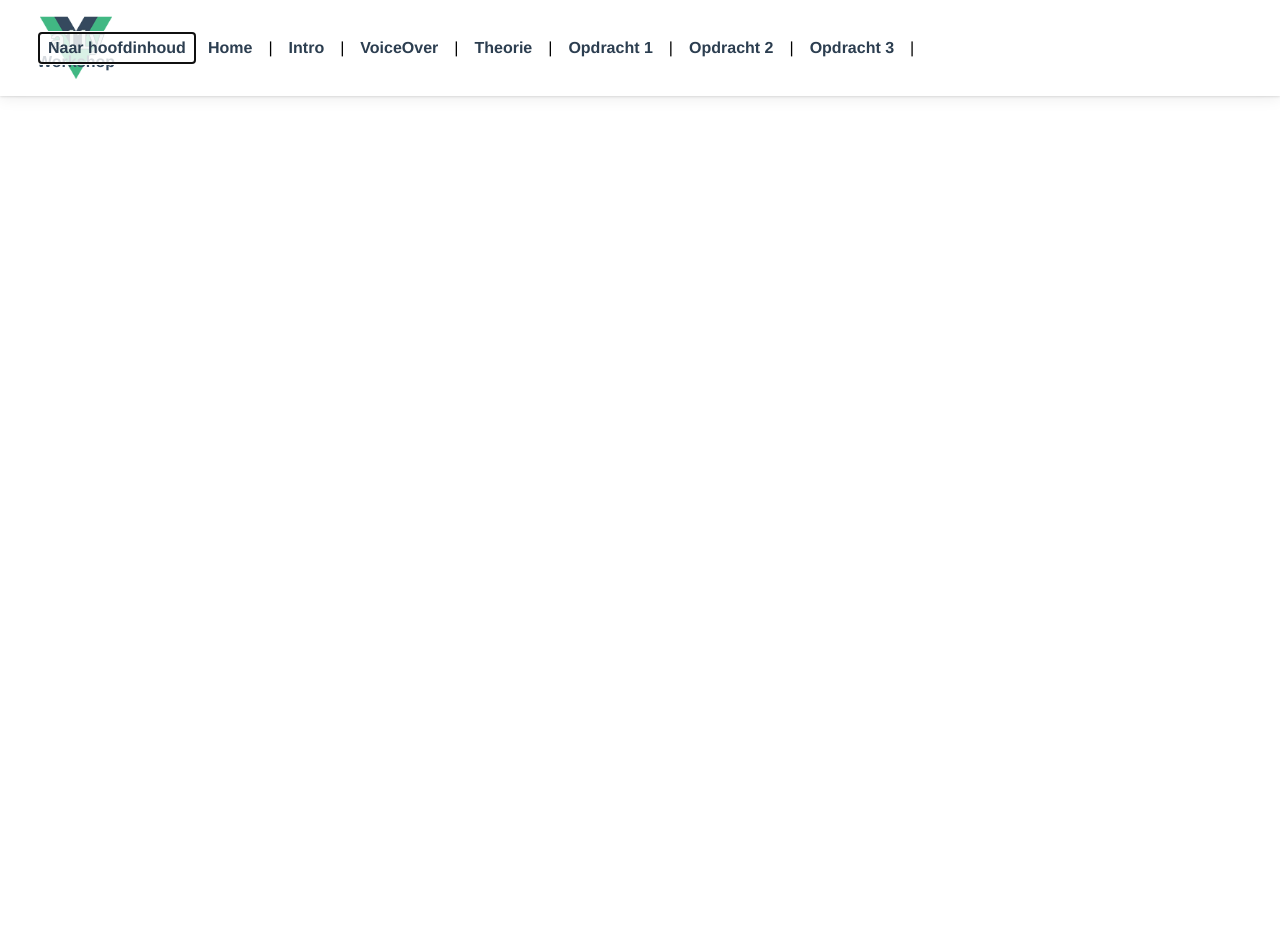
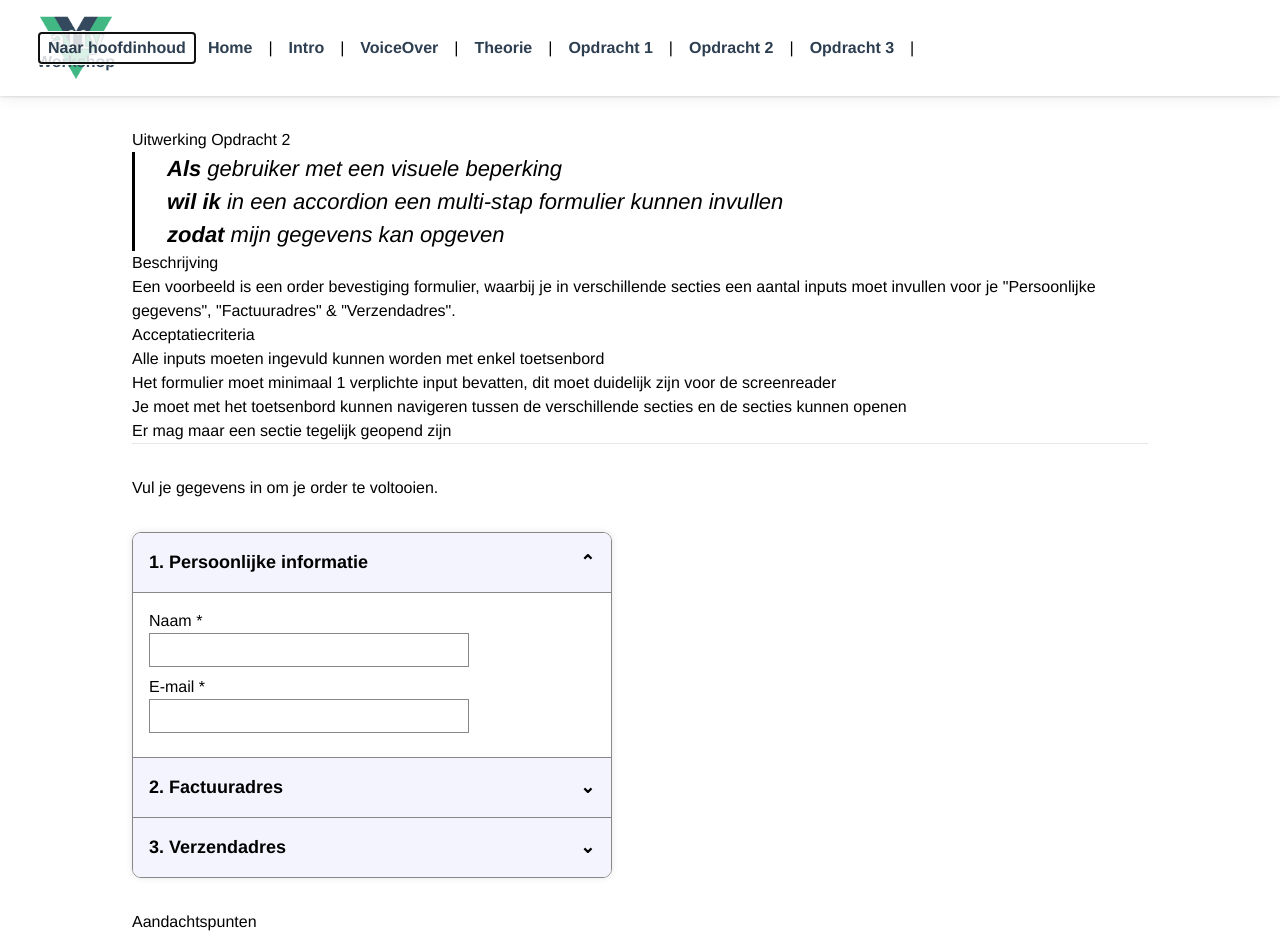
Before and after one commit to developers-chrisdh/vue-a11y-workshop, a Vue app: page /#/opdracht-2-solution in a window 1280 px wide. Shown: the top 952 px of the page. Before the commit the page ends 800 px from the top, so only its background shows below. Built offline with nearby package versions, Linux system fonts and the light colour scheme; what @tailwindcss/typography would draw is missing.

Commit message:
Add solution for TaskTwo.

```diff
--- a/index.html
+++ b/index.html
@@ -4,7 +4,7 @@
     <meta charset="UTF-8" />
     <link rel="icon" href="/favicon.ico" />
     <meta name="viewport" content="width=device-width, initial-scale=1.0" />
-    <title>Vite App</title>
+    <title>Vue A11y Workshop</title>
   </head>
   <body>
     <div id="app"></div>
--- a/src/router/index.js
+++ b/src/router/index.js
@@ -2,10 +2,11 @@ import { createRouter, createWebHashHistory } from 'vue-router';
 import Home from '../views/Home.vue';
 import Intro from '../views/Intro.vue';
 import VoiceOver from '@/views/VoiceOver.vue';
-import AssignmentOne from '@/views/AssignmentOne.vue';
-import AssignmentOneSolution from '@/views/AssignmentOneSolution.vue';
-import AssignmentTwo from '@/views/AssignmentTwo.vue';
-import AssignmentThree from '@/views/AssignmentThree.vue';
+import TaskOne from '@/views/TaskOne/TaskOne.vue';
+import TaskOneSolution from '@/views/TaskOne/TaskOneSolution.vue';
+import TaskTwo from '@/views/TaskTwo/TaskTwo.vue';
+import TaskTwoSolution from '@/views/TaskTwo/TaskTwoSolution.vue';
+import TaskThree from '@/views/AssignmentThree.vue';
 
 const routes = [
   {
@@ -25,23 +26,28 @@ const routes = [
   },
   {
     path: '/opdracht-1',
-    name: 'AssignmentOne',
-    component: AssignmentOne,
+    name: 'TaskOne',
+    component: TaskOne,
   },
   {
     path: '/opdracht-1-solution',
-    name: 'AssignmentOneSolution',
-    component: AssignmentOneSolution,
+    name: 'TaskOneSolution',
+    component: TaskOneSolution,
   },
   {
     path: '/opdracht-2',
-    name: 'AssignmentTwo',
-    component: AssignmentTwo,
+    name: 'TaskTwo',
+    component: TaskTwo,
+  },
+  {
+    path: '/opdracht-2-solution',
+    name: 'TaskTwoSolution',
+    component: TaskTwoSolution,
   },
   {
     path: '/opdracht-3',
-    name: 'AssignmentThree',
-    component: AssignmentThree,
+    name: 'TaskThree',
+    component: TaskThree,
   },
 ];
 
--- a/src/views/AssignmentThree.vue
+++ b/src/views/AssignmentThree.vue
@@ -4,8 +4,8 @@
 
     <div class="userstory">
       <strong>Als</strong> gebruiker met een visuele beperking<br />
-      <strong>wil ik</strong> een skiplink
-      tegenkomen als eerste focusbare element<br />
+      <strong>wil ik</strong> een skiplink tegenkomen als eerste focusbare
+      element<br />
       <strong>zodat</strong> efficient kan navigeren naar de hoofdinhoud
     </div>
 
@@ -13,6 +13,11 @@
     <ul>
       <li>Het element is niet zichtbaar als het geen focus heeft</li>
       <li>Als er op geklikt krijgt de main content zichtbare focus</li>
+    </ul>
+
+    <h2>Bonuspunten</h2>
+    <ul>
+      <li>...</li>
     </ul>
 
     <router-link to="/opdracht-3-solution" class="button mt-8 mr-2">
--- a/src/views/AssignmentTwo.vue
+++ /dev/null
@@ -1,25 +0,0 @@
-<template>
-  <div class="prose">
-    <h1>Opdracht 2</h1>
-
-    <div class="userstory">
-      <strong>Als</strong> gebruiker met een visuele beperking<br />
-      <strong>wil ik</strong> multi-stap formulier kunnen navigeren via een
-      accordeon<br />
-      <strong>zodat</strong> mij kan inschrijn voor een nieuwsbrief.
-    </div>
-
-    <h2>Acceptatiecriteria</h2>
-    <ul>
-      <li>Alle inputs moeten ingevuld kunnen worden met enkel toetsenbord</li>
-      <li>
-        Je moet via de pijltoetsen kunnen navigeren tussen de verschillende
-        secties
-      </li>
-    </ul>
-
-    <router-link to="/opdracht-2" class="button mt-8">
-      Start&nbsp;<strong>Opdracht 1</strong>
-    </router-link>
-  </div>
-</template>
--- /dev/null
+++ b/src/views/TaskOne/TaskOne.vue
@@ -0,0 +1,21 @@
+<template>
+  <task-one-story />
+  <div class="prose">
+    <router-link to="/opdracht-1-solution" class="button mt-8 mr-2">
+      <strong>Opdracht 1 Uitwerking</strong>
+    </router-link>
+    <router-link to="/opdracht-2" class="button mt-8">
+      Start&nbsp;<strong>Opdracht 2</strong>
+    </router-link>
+  </div>
+</template>
+
+<script>
+import TaskOneStory from './TaskOneStory.vue';
+
+export default {
+  components: {
+    TaskOneStory,
+  },
+}
+</script>
--- a/src/views/AssignmentOneSolution.vue
+++ b/src/views/TaskOne/TaskOneSolution.vue
@@ -1,14 +1,7 @@
 <template>
+  <task-one-story />
   <div class="prose">
-    <h1>Uitwerking Opdracht 1</h1>
-
-    <div class="userstory">
-      <strong>Als</strong> gebruiker met een visuele beperking<br />
-      <strong>wil ik</strong> een dialoog zien waar ik mijn e-mail adres kan
-      invullen<br />
-      <strong>zodat</strong> mij kan inschrijven voor een nieuwsbrief.
-    </div>
-
+    <hr />
     <p>Klik op de button om je in te schrijven voor de nieuwsbrief</p>
     <button class="button" aria-label="Open de dialoog" @click="showModal">
       Open
@@ -37,7 +30,12 @@
 </template>
 
 <script>
+import TaskOneStory from './TaskOneStory.vue';
+
 export default {
+  components: {
+    TaskOneStory,
+  },
   data() {
     return {
       modalIsOpen: false,
--- a/src/views/AssignmentOne.vue
+++ b/src/views/TaskOne/TaskOneStory.vue
@@ -22,12 +22,5 @@
       <li>De dialoog moet gesloten kunnen worden met de escape-key</li>
       <li>The tab order wraps</li>
     </ul>
-
-    <router-link to="/opdracht-1-solution" class="button mt-8 mr-2">
-      <strong>Opdracht 1 Uitwerking</strong>
-    </router-link>
-    <router-link to="/opdracht-2" class="button mt-8">
-      Start&nbsp;<strong>Opdracht 2</strong>
-    </router-link>
   </div>
 </template>
--- /dev/null
+++ b/src/views/TaskTwo/TaskTwo.vue
@@ -0,0 +1,21 @@
+<template>
+  <task-two-story />
+  <div class="prose">
+    <router-link to="/opdracht-2-solution" class="button mt-8 mr-2">
+      <strong>Opdracht 2 Uitwerking</strong>
+    </router-link>
+    <router-link to="/opdracht-2" class="button mt-8">
+      Start&nbsp;<strong>Opdracht 1</strong>
+    </router-link>
+  </div>
+</template>
+
+<script>
+import TaskTwoStory from './TaskTwoStory.vue';
+
+export default {
+  components: {
+    TaskTwoStory,
+  },
+}
+</script>
--- /dev/null
+++ b/src/views/TaskTwo/TaskTwoSolution.vue
@@ -0,0 +1,189 @@
+<template>
+  <task-two-story />
+  <div class="prose">
+    <hr />
+  </div>
+
+  <div class="prose mt-8">
+    <h2>Vul je gegevens in om je order te voltooien.</h2>
+  </div>
+  <div class="accordion">
+    <h3>
+      <button
+        id="button-section-1"
+        class="first"
+        :class="isExpanded(0) ? 'open' : ''"
+        @click="toggleSection(0)"
+        :aria-expanded="isExpanded(0)"
+        aria-controls="section-1"
+      >
+        1. Persoonlijke informatie
+        <span class="icon">{{ isExpanded(0) ? '&#8963;' : '&#8964;' }}</span>
+      </button>
+    </h3>
+    <div
+      id="section-1"
+      class="accordion-panel"
+      :hidden="!isExpanded(0)"
+      role="region"
+      aria-labelledby="button-section-1"
+    >
+      <label for="input-name">Naam <span aria-hidden="true">*</span></label>
+      <input id="input-name" type="text" name="Name" aria-required="true" />
+      <label for="input-email">E-mail <span aria-hidden="true">*</span></label>
+      <input id="input-email" type="text" name="E-mail" aria-required="true" />
+    </div>
+    <h3>
+      <button
+        id="button-section-2"
+        :class="isExpanded(1) ? 'open' : ''"
+        @click="toggleSection(1)"
+        :aria-expanded="isExpanded(1)"
+        aria-controls="section-2"
+      >
+        2. Factuuradres
+        <span class="icon">{{ isExpanded(1) ? '&#8963;' : '&#8964;' }}</span>
+      </button>
+    </h3>
+    <div
+      id="section-2"
+      class="accordion-panel"
+      :hidden="!isExpanded(1)"
+      role="region"
+      aria-labelledby="button-section-2"
+    >
+      <label for="input-adres">Adres <span aria-hidden="true">*</span></label>
+      <input id="input-adres" type="text" name="Adres" aria-required="true" />
+      <label for="input-postcode"
+        >Postcode <span aria-hidden="true">*</span></label
+      >
+      <input
+        id="input-postcode"
+        type="text"
+        name="Postcode"
+        aria-required="true"
+      />
+    </div>
+    <h3>
+      <button
+        id="button-section-3"
+        :class="isExpanded(2) ? 'open' : ''"
+        @click="toggleSection(2)"
+        :aria-expanded="isExpanded(2)"
+        aria-controls="section-3"
+      >
+        3. Verzendadres
+        <span class="icon">{{ isExpanded(2) ? '&#8963;' : '&#8964;' }}</span>
+      </button>
+    </h3>
+    <div
+      id="section-3"
+      class="accordion-panel"
+      :hidden="!isExpanded(2)"
+      role="region"
+      aria-labelledby="button-section-3"
+    >
+      <label for="input-adres-verzend"
+        >Adres <span aria-hidden="true">*</span></label
+      >
+      <input
+        id="input-adres-verzend"
+        type="text"
+        name="Adres"
+        aria-required="true"
+      />
+      <label for="input-postcode-verzend"
+        >Postcode <span aria-hidden="true">*</span></label
+      >
+      <input
+        id="input-postcode-verzend"
+        type="text"
+        name="Postcode"
+        aria-required="true"
+      />
+    </div>
+  </div>
+
+  <div class="prose">
+    <h2>Aandachtspunten</h2>
+  </div>
+
+  <router-link to="/opdracht-2" class="button mt-8">
+    Start&nbsp;<strong>Opdracht 1</strong>
+  </router-link>
+</template>
+
+<script>
+import TaskTwoStory from './TaskTwoStory.vue';
+
+export default {
+  components: {
+    TaskTwoStory,
+  },
+  data() {
+    return {
+      selectedSection: 0,
+    };
+  },
+  methods: {
+    toggleSection(sectionIndex) {
+      this.selectedSection = sectionIndex;
+    },
+    isExpanded(sectionIndex) {
+      return this.selectedSection === sectionIndex;
+    },
+  },
+};
+</script>
+
+<style lang="scss">
+.accordion {
+  max-width: 480px;
+  margin: 32px 0;
+  border: 1px solid #888;
+  border-radius: 9px;
+  box-shadow: 0 0 7px rgba(0, 0, 0, 0.1);
+  overflow: hidden;
+}
+
+.accordion h3 {
+  margin: 0;
+  padding: 0;
+}
+
+.accordion button {
+  display: flex;
+  width: 100%;
+  padding: 16px;
+  border-top: 1px solid #888;
+  background-color: #f4f4ff;
+  font-size: 18px;
+  font-weight: 600;
+
+  &.open {
+    border-bottom: 1px solid #888;
+  }
+
+  &.first {
+    border-top: none;
+  }
+}
+
+.accordion button .icon {
+  margin-left: auto;
+}
+
+.accordion-panel {
+  display: flex;
+  flex-direction: column;
+  align-items: flex-start;
+  padding: 16px;
+}
+
+.accordion input {
+  min-width: 320px;
+  margin-bottom: 8px;
+  padding: 4px;
+  border: 1px solid #888;
+}
+</style>
--- /dev/null
+++ b/src/views/TaskTwo/TaskTwoStory.vue
@@ -0,0 +1,32 @@
+<template>
+  <div class="prose">
+    <h1>Uitwerking Opdracht 2</h1>
+
+    <div class="userstory">
+      <strong>Als</strong> gebruiker met een visuele beperking<br />
+      <strong>wil ik</strong> in een accordion een multi-stap formulier kunnen invullen<br />
+      <strong>zodat</strong> mijn gegevens kan opgeven
+    </div>
+
+    <h2>Beschrijving</h2>
+    <p>
+      Een voorbeeld is een order bevestiging formulier, waarbij je in
+      verschillende secties een aantal inputs moet invullen voor je
+      "Persoonlijke gegevens", "Factuuradres" & "Verzendadres".
+    </p>
+
+    <h2>Acceptatiecriteria</h2>
+    <ul>
+      <li>Alle inputs moeten ingevuld kunnen worden met enkel toetsenbord</li>
+      <li>
+        Het formulier moet minimaal 1 verplichte input bevatten, dit moet
+        duidelijk zijn voor de screenreader
+      </li>
+      <li>
+        Je moet met het toetsenbord kunnen navigeren tussen de verschillende
+        secties en de secties kunnen openen
+      </li>
+      <li>Er mag maar een sectie tegelijk geopend zijn</li>
+    </ul>
+  </div>
+</template>
```
